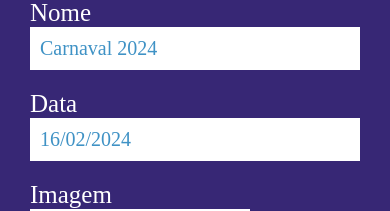
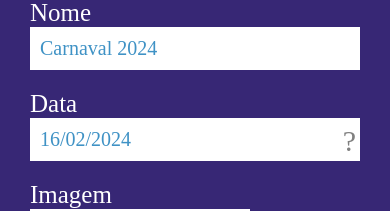
Before and after one commit to mrjonas151/SatisfyingYouApp, a React Native app: screen /ModificarPesquisa in a window 390 px wide. Shown: the part 171-382 px from the top of the page. Built offline with nearby package versions, Linux system fonts and the light colour scheme.

Commit message:
Finalizando modificarPesquisa

```diff
--- a/src/components/CustomInput.js
+++ b/src/components/CustomInput.js
@@ -2,7 +2,7 @@ import { TextInput, StyleSheet } from "react-native";
 
 const CustomInput = (props) => {
 
-    const { onChangeText, isSecure, value} = props;
+    const { onChangeText, isSecure, value, width} = props;
 
 
     return (
@@ -11,6 +11,7 @@ const CustomInput = (props) => {
           secureTextEntry={isSecure}
           onChangeText={onChangeText}
           value={value}
+          width={width}
         />
       );
 }
--- a/src/screens/ModificarPesquisa.js
+++ b/src/screens/ModificarPesquisa.js
@@ -17,15 +17,16 @@ const ModificarPesquisa = (props) => {
 
           <View style={estilos.campos}>
             <Text style={estilos.texto}>Nome</Text>
-            <CustomInput value="Carnaval 2024"><Icon name="sentiment-satisfied" size={60} color="#274" /></CustomInput>
+            <CustomInput value="Carnaval 2024"></CustomInput>
+            <Text style={estilos.texto}>Data</Text>
 
-            <View>
-                <Text style={estilos.texto}>Data</Text>
-                <CustomInput value="16/02/2024"></CustomInput>
+            <View style={estilos.calendario}>
+                <CustomInput width={290} value="16/02/2024"></CustomInput>
+                <TouchableOpacity style={estilos.botao} ><Icon style={estilos.icone} name="calendar-month" size={30} color="gray" /></TouchableOpacity>
             </View>
 
             <Text style={estilos.texto}>Imagem</Text>
-            <TouchableOpacity style={estilos.botao} ><Image style={estilos.imagem} source={require('../assets/images/Party_Popper_imag.png')} /></TouchableOpacity>
+            <TouchableOpacity style={estilos.botaoImagem} ><Image style={estilos.imagem} source={require('../assets/images/Party_Popper_imag.png')} /></TouchableOpacity>
             </View>
 
             <View style= {estilos.rodape}>
@@ -56,7 +57,7 @@ const estilos = StyleSheet.create({
         alignItems: 'center',
         justifyContent: 'center'
       },
-      botao: {
+      botaoImagem: {
         backgroundColor: "white",
         height: 130,
         width: 220,
@@ -70,6 +71,20 @@ const estilos = StyleSheet.create({
       },
       campos: {
         marginTop: 40
+      },
+      botao: {
+        backgroundColor: 'white',
+      },
+      calendario: {
+        flexDirection: 'row',
+        width: 330,
+        justifyContent: "space-between",
+        backgroundColor: 'white' ,
+        alignItems: "center",
+        backgroundColor: 'white'
+      },
+      icone: {
+        marginRight: 4,
       }
 })
 
```
